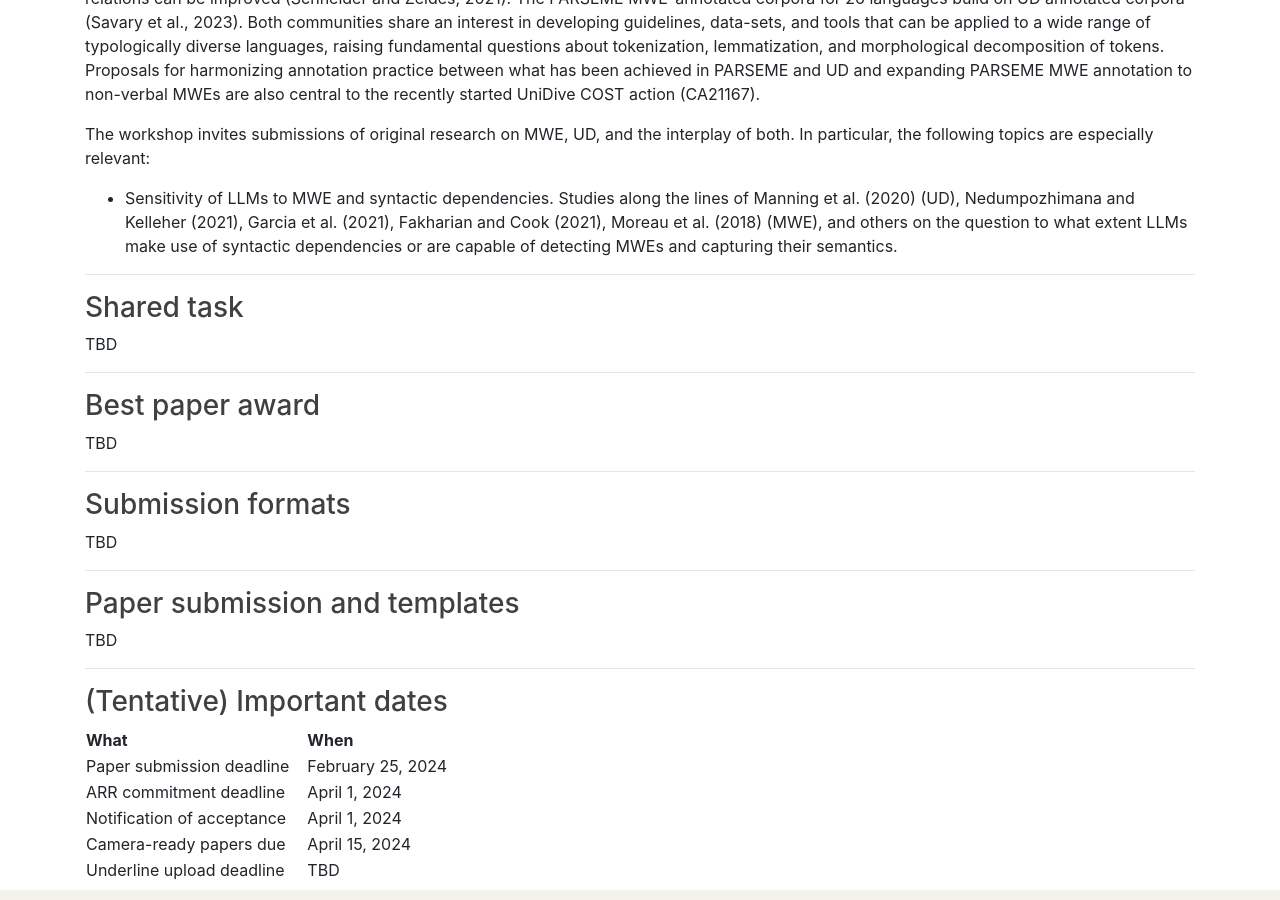
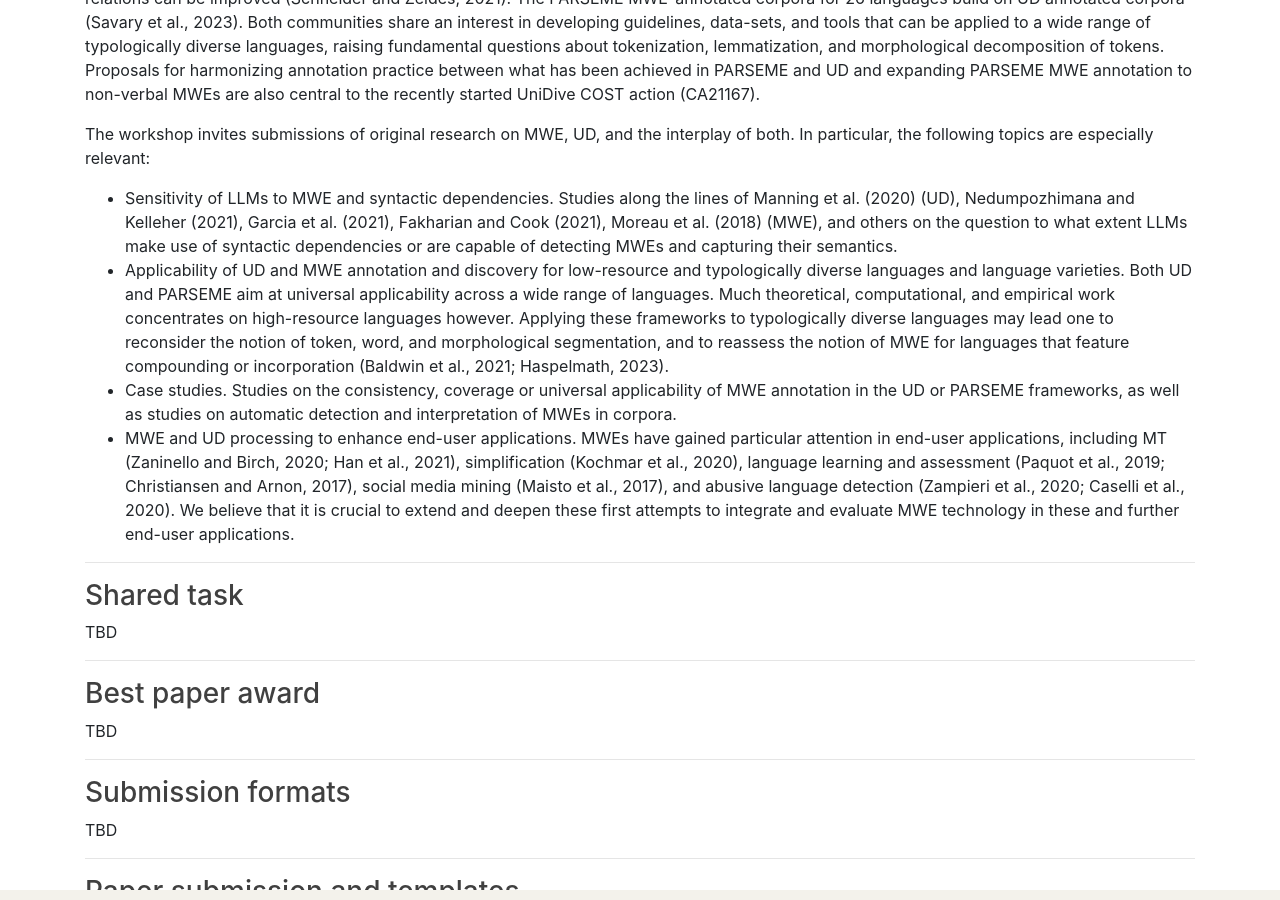
Before and after one commit to multiword/multiword.github.io, a Jekyll site: the page built from mweud2024/index.md, in a window 1280 px wide and 900 px high, scrolled down 1611 px. Built offline with Jekyll 4.4.1, drawn with Linux system fonts in a browser that asks for light colours; comment, search, counter and statistics services are not loaded.

Commit message:
Update description

```diff
--- a/mweud2024/index.md
+++ b/mweud2024/index.md
@@ -85,6 +85,10 @@ After independently running a successful series of workshops, the MWE and UD com
 The workshop invites submissions of original research on MWE, UD, and the interplay of both. In particular, the following topics are especially relevant:
 
 - Sensitivity of LLMs to MWE and syntactic dependencies. Studies along the lines of Manning et al. (2020) (UD), Nedumpozhimana and Kelleher (2021), Garcia et al. (2021), Fakharian and Cook (2021), Moreau et al. (2018) (MWE), and others on the question to what extent LLMs make use of syntactic dependencies or are capable of detecting MWEs and capturing their semantics.
+- Applicability of UD and MWE annotation and discovery for low-resource and typologically diverse languages and language varieties. Both UD and PARSEME aim at universal applicability across a wide range of languages. Much theoretical, computational, and empirical work concentrates on high-resource languages however. Applying these frameworks to typologically diverse languages may lead one to reconsider the notion of token, word, and morphological segmentation, and to reassess the notion of MWE for languages that feature compounding or incorporation (Baldwin et al., 2021; Haspelmath, 2023).
+- Case studies.  Studies on the  consistency,  coverage or universal applicability of MWE annotation in the UD or PARSEME frameworks, as well as studies on automatic detection and interpretation of MWEs in corpora.
+- MWE and UD processing to enhance end-user applications. MWEs have gained particular attention in end-user applications, including MT (Zaninello and Birch, 2020; Han et al., 2021), simplification (Kochmar et al., 2020), language learning and assessment (Paquot et al., 2019; Christiansen and Arnon, 2017), social media mining (Maisto et al., 2017), and abusive language detection (Zampieri et al., 2020; Caselli et al., 2020). We believe that it is crucial to extend and deepen these first attempts to integrate and evaluate MWE technology in these and further end-user applications.
+
 
 -----
 
```
